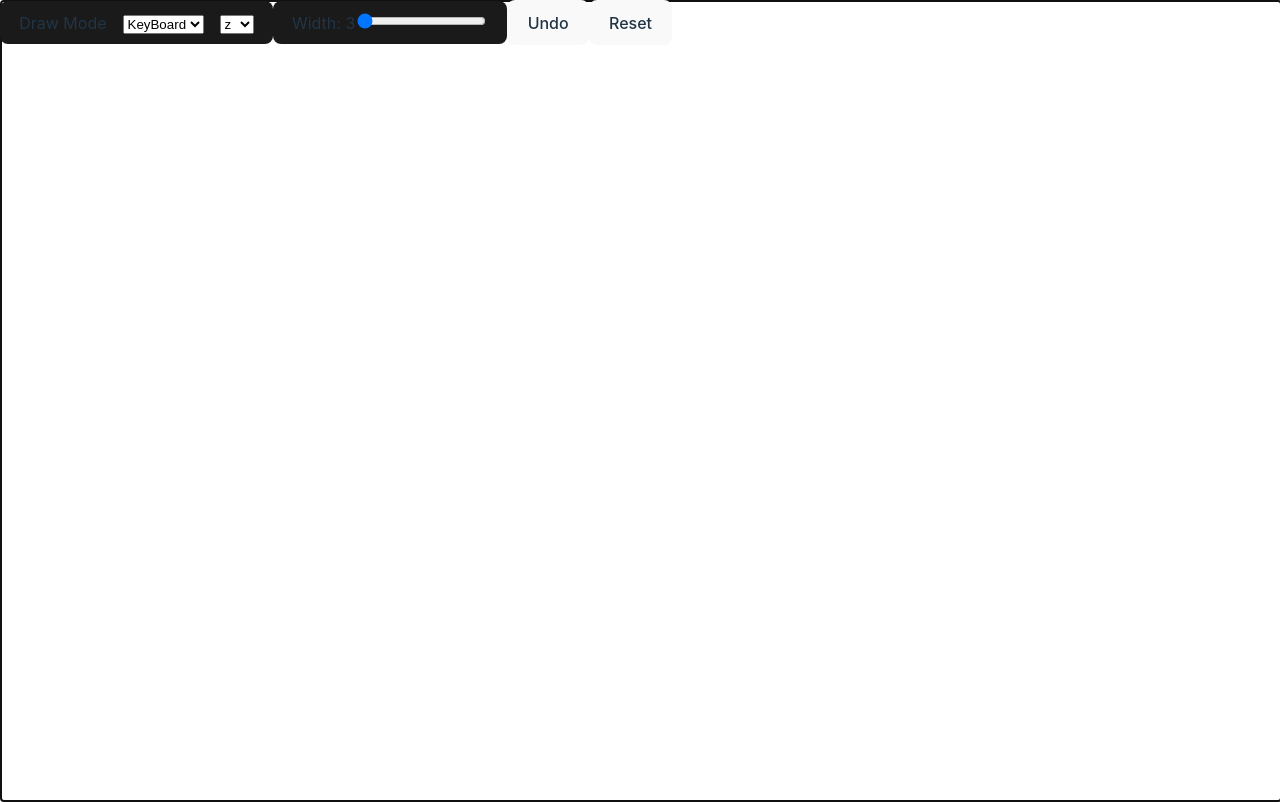
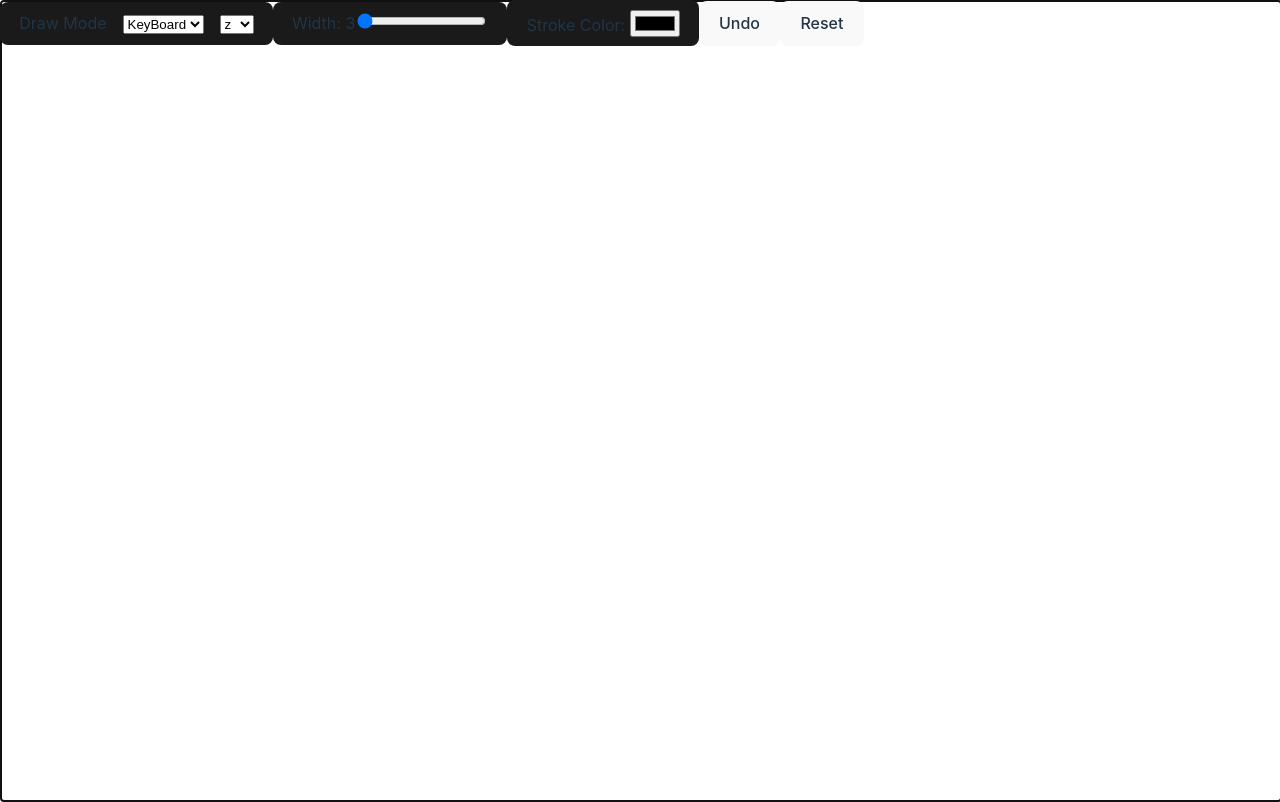
Before and after one commit to harryuan65/WhiteBoard, a React (Vite) app: page / in a window 1280 px wide. Built offline with nearby package versions, Linux system fonts and the light colour scheme.

Commit message:
feat: add color input

```diff
--- a/src/components/WhiteBoard/index.tsx
+++ b/src/components/WhiteBoard/index.tsx
@@ -90,6 +90,11 @@ const Whiteboard: React.FC = () => {
   const updateStrokeWidth = (e: ChangeEvent) => {
     const value = (e.target as HTMLInputElement).value;
     setStrokeWidth(Number(value));
+  };
+
+  const updateStrokeStyle = (e: ChangeEvent) => {
+    const value = (e.target as HTMLInputElement).value;
+    setStrokeStyle(value);
   };
 
   const updateMode = (e: ChangeEvent) => {
@@ -208,6 +213,14 @@ const Whiteboard: React.FC = () => {
             onChange={updateStrokeWidth}
           />
         </div>
+        <div className={styles.ModeSelectWrap}>
+          <span>Stroke Color: </span>
+          <input
+            type="color"
+            value={strokeStyle}
+            onChange={updateStrokeStyle}
+          />
+        </div>
         <Button onClick={handleUndo}>Undo</Button>
         <Button onClick={handleReset}>Reset</Button>
       </div>
```
